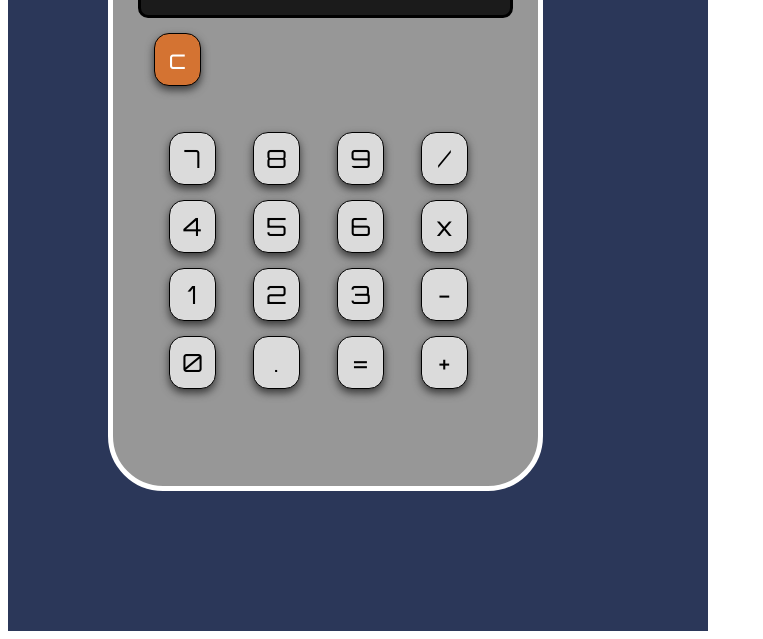
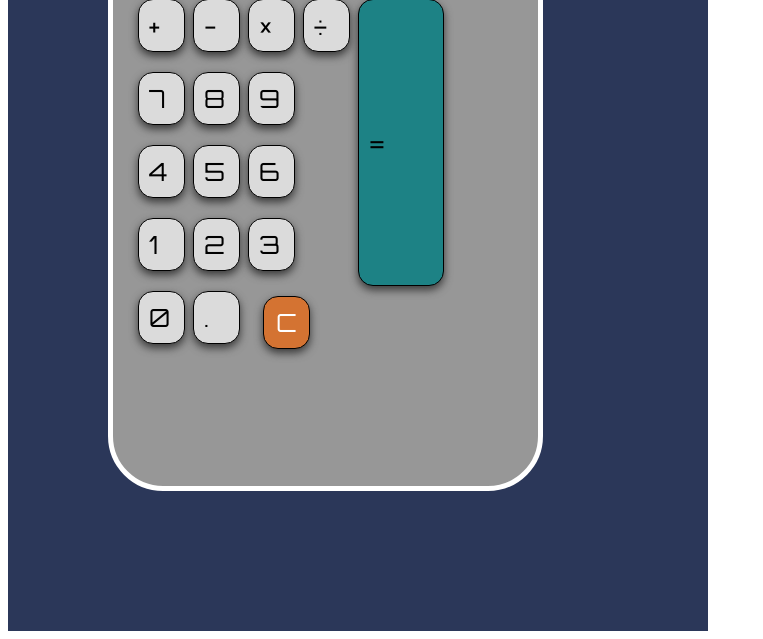
Before and after one commit to TMcKenna19/calculator, a plain HTML site: page index.html in a window 1280 px wide. Shown: the part 227-866 px from the top of the page, without its empty margins (0-763 px from the left). Drawn offline with Linux system fonts and the light colour scheme.

Commit message:
style updates, html updates for JS

```diff
--- a/index.html
+++ b/index.html
@@ -15,7 +15,7 @@
 </head>
 
 <body>
-    <div class="container">
+    <!-- <div class="container">
         <div class="calculator">
             <div class="out-put">
                 <h1>86,675</h1>
@@ -27,28 +27,28 @@
             </div>
             <div class="number-pad">
                 <ul>
-                    <li class="number number-7">7</li>
-                    <li class="number number-4">4</li>
-                    <li class="number number-1">1</li>
-                    <li class="number number-0">0</li>
+                    <li class="number number-7" value="7">7</li>
+                    <li class="number number-4" value="4">4</li>
+                    <li class="number number-1" value="1">1</li>
+                    <li class="number number-0" value="0">0</li>
                 </ul>
                 <ul>
-                    <li class="number number-8">8</li>
-                    <li class="number number-5">5</li>
-                    <li class="number number-2">2</li>
-                    <li class="number">.</li>
+                    <li class="number number-8" value="8">8</li>
+                    <li class="number number-5" value="5">5</li>
+                    <li class="number number-2" value="2">2</li>
+                    <li class="number" value=".">.</li>
                 </ul>
                 <ul>
-                    <li class="number">9</li>
-                    <li class="number">6</li>
-                    <li class="number">3</li>
-                    <li class="number">=</li>
+                    <li class="number" value="9">9</li>
+                    <li class="number" value="6">6</li>
+                    <li class="number" value="3">3</li>
+                    <li class="number" value="=">=</li>
                 </ul>
                 <ul>
-                    <li class="number">/</li>
-                    <li class="number">x</li>
-                    <li class="number">-</li>
-                    <li class="number">+</li>
+                    <li class="number" value="/">/</li>
+                    <li class="number" value="x">&times</li>
+                    <li class="number" value="-">-</li>
+                    <li class="number" value="+">+</li>
                 </ul>
             </div>
             <div class="functions">
@@ -57,6 +57,40 @@
                 </ul>
             </div>
         </div>
+    </div> -->
+    <div class="container">
+        <div class="calculator">
+            <div class="input" id="input"></div>
+            <div class="buttons">
+                <div class="operators">
+                    <div>+</div>
+                    <div>-</div>
+                    <div>&times;</div>
+                    <div>&divide;</div>
+                </div>
+                    <div class="number">
+                      <div>7</div>
+                      <div>8</div>
+                      <div>9</div>
+                    </div>
+                    <div class="number">
+                      <div>4</div>
+                      <div>5</div>
+                      <div>6</div>
+                    </div>
+                    <div class="number">
+                      <div>1</div>
+                      <div>2</div>
+                      <div>3</div>
+                    </div>
+                    <div class="number">
+                      <div>0</div>
+                      <div>.</div>
+                      <div class="clear-btn" id="clear">C</div>
+                    </div>
+            </div>
+                <div class="equal" id="result">=</div>
+        </div>
     </div>
 </body>
 <script src="./script.js"></script>
--- a/script.js
+++ b/script.js
@@ -1,11 +1,12 @@
 //selecting elements
-const numOne = [];
+const numOne = [document.querySelectorAll('number-pad.value')];
 const numTwo = [];
 // const logic
 
-const seven = document.querySelector('.number-7')
 
 
+const seven = document.querySelector('.number-7');
+
 seven.addEventListener('click', function () {
-    console.log("7")
-})
+    console.log(numOne);
+});
--- a/style.css
+++ b/style.css
@@ -3,7 +3,7 @@
     height: 650px;
     width: 500px;
     padding: 100px;
-    list-style-type: none;
+
 }
 
 ul {
@@ -21,23 +21,19 @@ ul {
     border-radius: 55px;
 }
 
-.number-pad {
-  display: flex;
-  flex-direction: row;
-  flex-flow: row wrap;
-  padding: 15px;
-  gap: 5px;
-  text-align: center;
-  margin-bottom: 3px;
+.buttons {
+    display: inline-block;
 }
 
-.number {
+.number div {
+    display: inline-block;
     font-family: 'Orbitron', sans-serif;
+    cursor: pointer;
     color: #000000;
     background-color: #dbdbdb;
     font-size: 25px;
     padding: 10px;
-  margin: 15px;
+    margin: 10px 4px 10px 0;
     width: 25px;
     border: 1.5px solid rgb(0, 0, 0);
     border-radius: 15px;
@@ -46,9 +42,60 @@ ul {
     transition: 0.5s;
 }
 
-.clear {
+.number div:hover {
+    background-color: #cbcbcb;
+    box-shadow: 0 8px 16px 0 rgb(0, 0, 0);
+}
+
+.operators div {
+    display: inline-block;
+    font-family: 'Orbitron', sans-serif;
+    cursor: pointer;
+    color: #000000;
+    background-color: #dbdbdb;
+    font-size: 25px;
+    padding: 10px;
+    margin: 10px 4px 10px 0;
+    width: 25px;
+    border: 1.5px solid rgb(0, 0, 0);
+    border-radius: 15px;
+    vertical-align: top;
+    box-shadow: 0 4px 8px 0 rgb(57, 57, 57);
+    transition: 0.5s;
+}
+
+.operators div:hover {
+    background-color: #cbcbcb;
+    box-shadow: 0 8px 16px 0 rgb(0, 0, 0);
+}
+
+div.equal {
+    display: inline-block;
+    font-family: 'Orbitron', sans-serif;
+    color: #000000;
+    background-color: #1d8285;
+    font-size: 25px;
+    padding: 127px 10px;
+    vertical-align: top;
+    cursor: pointer;
+    margin: 10px 4px 10px 0;
+    width: 17%;
+    border: 1.5px solid rgb(0, 0, 0);
+    border-radius: 15px;
+    vertical-align: top;
+    box-shadow: 0 4px 8px 0 rgb(57, 57, 57);
+    transition: 0.5s;
+}
+
+div.equal:hover {
+    background-color: #168d92;;;
+    box-shadow: 0 8px 16px 0 rgb(0, 0, 0);
+}
+
+#clear {
     font-family: 'Orbitron', sans-serif;
     color: #ffffff;
+    cursor: pointer;
     background-color: #d47332;
     font-size: 25px;
     text-align: center;
@@ -62,22 +109,18 @@ ul {
     transition: 0.5s;
 }
 
-.clear:hover {
+#clear:hover {
     background-color: #d16924;
     box-shadow: 0 8px 16px 0 rgb(0, 0, 0);
 }
 
-.number:hover {
-    background-color: #cbcbcb;
-    box-shadow: 0 8px 16px 0 rgb(0, 0, 0);
-}
 
-/* add calulator font */
-.out-put {
+.input {
     font-family: 'Orbitron';
+    font-size: 2.5rem;
     text-align: end;
+    height: 60px;
     padding: 9px;
-    border: 3px solid black;
     color: #0bf5b3;
     background-color: rgb(27, 27, 27);
     border-radius: 10px;
```
Lines whose indentation alone changed are shown as unchanged.
